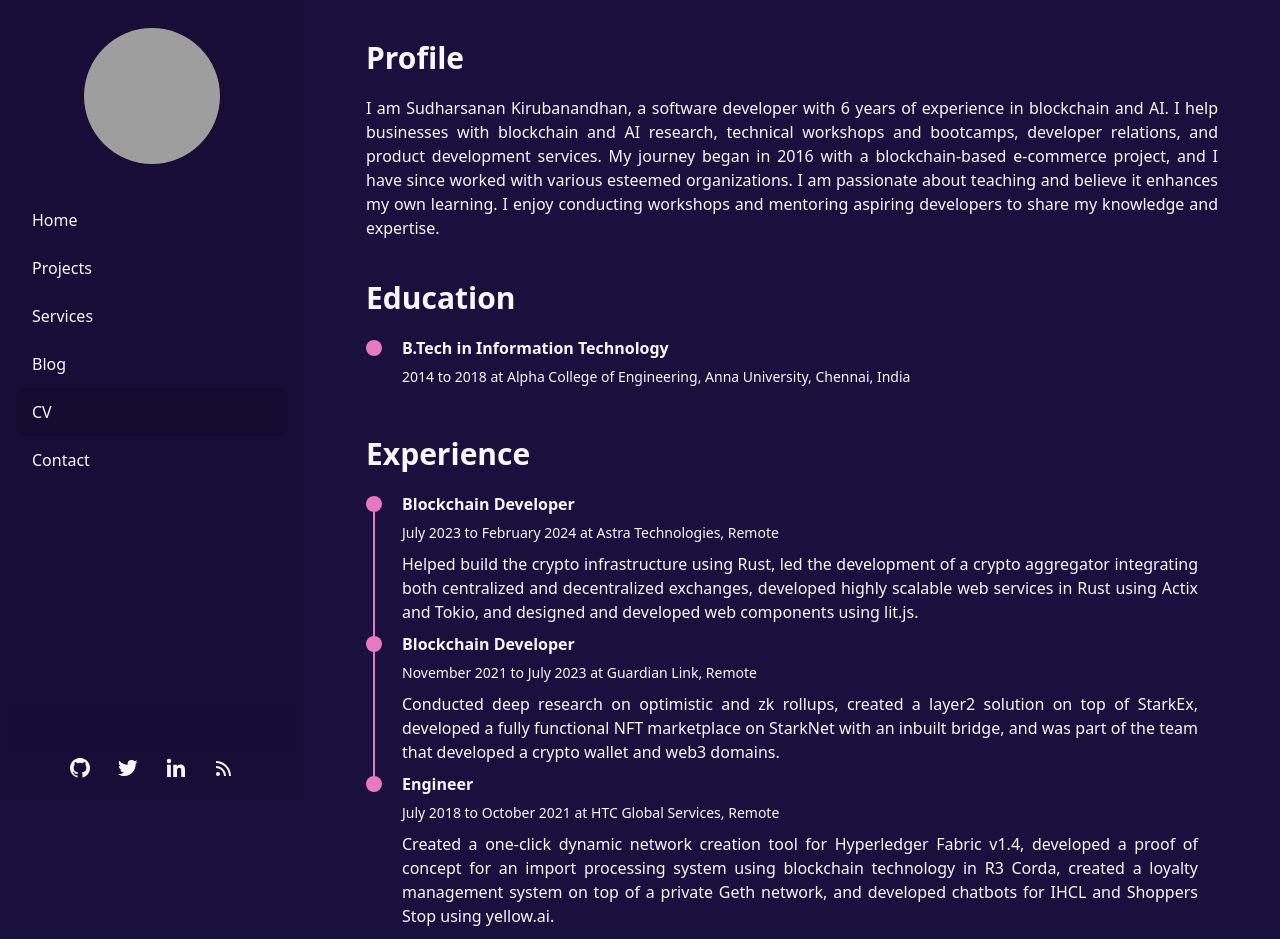
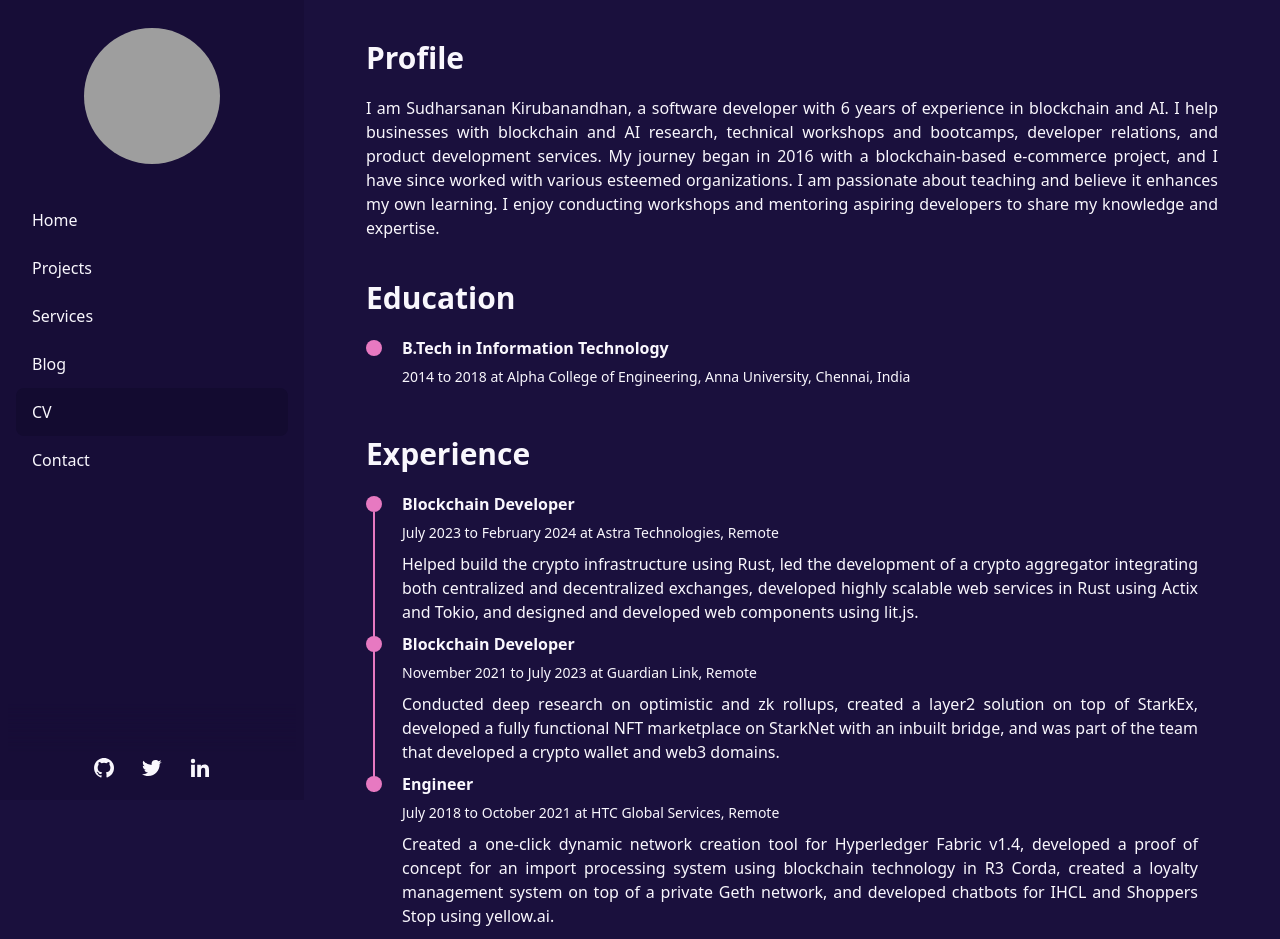
Before and after one commit to SKSudharsanan/my-porfolio, an Astro site: page /cv in a window 1280 px wide. Shown: the top 939 px of the page. Built offline with nearby package versions, Linux system fonts and the light colour scheme; Astro itself is replaced by a stand-in of ours; grey boxes are pictures that could not be loaded.

Commit message:
removed rss(not working)

```diff
--- a/src/components/SideBarFooter.astro
+++ b/src/components/SideBarFooter.astro
@@ -69,7 +69,7 @@
         </svg>
     </a>
 
-    <a href="/rss.xml" target="_blank" class="mx-3" aria-label="RSS Feed" title="RSS Feed">
+    <!-- <a href="/rss.xml" target="_blank" class="mx-3" aria-label="RSS Feed" title="RSS Feed">
         <svg
             xmlns="http://www.w3.org/2000/svg"
             width="24"
@@ -80,5 +80,5 @@
                 d="M12 20.001h2C14 14.486 9.514 10 4 10v2c4.411 0 8 3.589 8 8.001z"></path><circle cx="6" cy="18" r="2"
             ></circle>
         </svg>
-    </a>
+    </a> -->
 </div>
```
